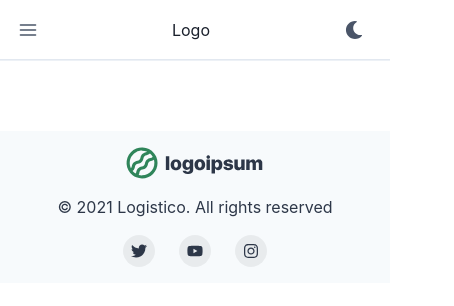
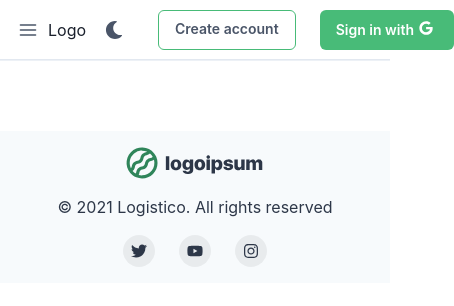
Before and after one commit to tuzzy08/logistico, a Next.js app: page /createDelivery in a window 390 px wide. Shown: the top 306 px of the page, 454 px wide, since content can reach past the window. Built offline with nearby package versions, Linux system fonts and the light colour scheme.

Commit message:
Added action buttons to mobile nav

```diff
--- a/components/Hero/index.tsx
+++ b/components/Hero/index.tsx
@@ -127,7 +127,7 @@ export default function CallToActionWithVideo() {
             top={'-20%'}
             left={0}
             zIndex={-1}
-            color={useColorModeValue('red.50', 'red.400')}
+            color={useColorModeValue('red.50', 'yellow.400')}
           />
           <MotionBox
             position={'relative'}
--- /dev/null
+++ b/components/Navigation/ActionButtons.tsx
@@ -0,0 +1,44 @@
+import { Stack, Icon, Button } from '@chakra-ui/react'
+import { FaGoogle } from 'react-icons/fa'
+import { ColorModeSwitcher } from '../ColorModeSwitcher'
+
+export default function ActionButtons() {
+  return (
+    <Stack
+      flex={{ base: 1, md: 0 }}
+      justify="flex-end"
+      direction="row"
+      spacing={6}
+    >
+      <ColorModeSwitcher justifySelf="flex-end" />
+      <Button
+        display={{ md: 'inline-flex' }}
+        fontSize="sm"
+        variant="outline"
+        fontWeight={600}
+        borderColor="green.400"
+        // color="white"
+        _hover={{
+          bg: 'green.300',
+          color: 'white',
+        }}
+        // onClick={signInWithGoogle}
+      >
+        Create account
+        {/* <Icon as={FaGoogle} mx="5px" /> */}
+      </Button>
+      <Button
+        type="submit"
+        display={{ md: 'inline-flex' }}
+        fontSize="sm"
+        fontWeight={600}
+        color="white"
+        bg="green.400"
+        // onClick={signInWithGoogle}
+      >
+        Sign in with
+        <Icon as={FaGoogle} mx="5px" />
+      </Button>
+    </Stack>
+  )
+}
--- a/components/Navigation/NavBars/MainNavBar.tsx
+++ b/components/Navigation/NavBars/MainNavBar.tsx
@@ -5,7 +5,6 @@ import {
   Box,
   Flex,
   Text,
-  Button,
   Stack,
   Collapse,
   Icon,
@@ -23,9 +22,10 @@ import {
   ChevronDownIcon,
   ChevronRightIcon,
 } from '@chakra-ui/icons'
-import { FaGoogle } from 'react-icons/fa'
-import { ColorModeSwitcher } from '../../ColorModeSwitcher'
+// import { FaGoogle } from 'react-icons/fa'
+// import { ColorModeSwitcher } from '../../ColorModeSwitcher'
 import NavBarIcon from '../NavBarIcon'
+import ActionButtons from '../ActionButtons'
 // import useAuth from '../../../hooks/useAuth'
 
 interface NavItem {
@@ -213,6 +213,7 @@ const MobileNavItem = ({ label, children, href }: NavItem) => {
 }
 
 const MobileNav = () => (
+  // TODO: Add action buttons to mobile view
   <Stack
     bg={useColorModeValue('white', 'gray.800')}
     p={4}
@@ -261,43 +262,7 @@ export default function WithSubnavigation() {
             <DesktopNav />
           </Flex>
         </Flex>
-        <Stack
-          flex={{ base: 1, md: 0 }}
-          justify="flex-end"
-          direction="row"
-          spacing={6}
-        >
-          <ColorModeSwitcher justifySelf="flex-end" />
-          <Button
-            type="submit"
-            display={{ base: 'none', md: 'inline-flex' }}
-            fontSize="sm"
-            variant="outline"
-            fontWeight={600}
-            borderColor="green.400"
-            // color="white"
-            _hover={{
-              bg: 'green.300',
-              color: 'white',
-            }}
-            // onClick={signInWithGoogle}
-          >
-            Create account
-            {/* <Icon as={FaGoogle} mx="5px" /> */}
-          </Button>
-          <Button
-            type="submit"
-            display={{ base: 'none', md: 'inline-flex' }}
-            fontSize="sm"
-            fontWeight={600}
-            color="white"
-            bg="green.400"
-            // onClick={signInWithGoogle}
-          >
-            Sign in with
-            <Icon as={FaGoogle} mx="5px" />
-          </Button>
-        </Stack>
+        <ActionButtons />
       </Flex>
 
       <Collapse in={isOpen} animateOpacity>
```
Also changed, not shown: 1 other file (tests, documents, lock files or other folders).
